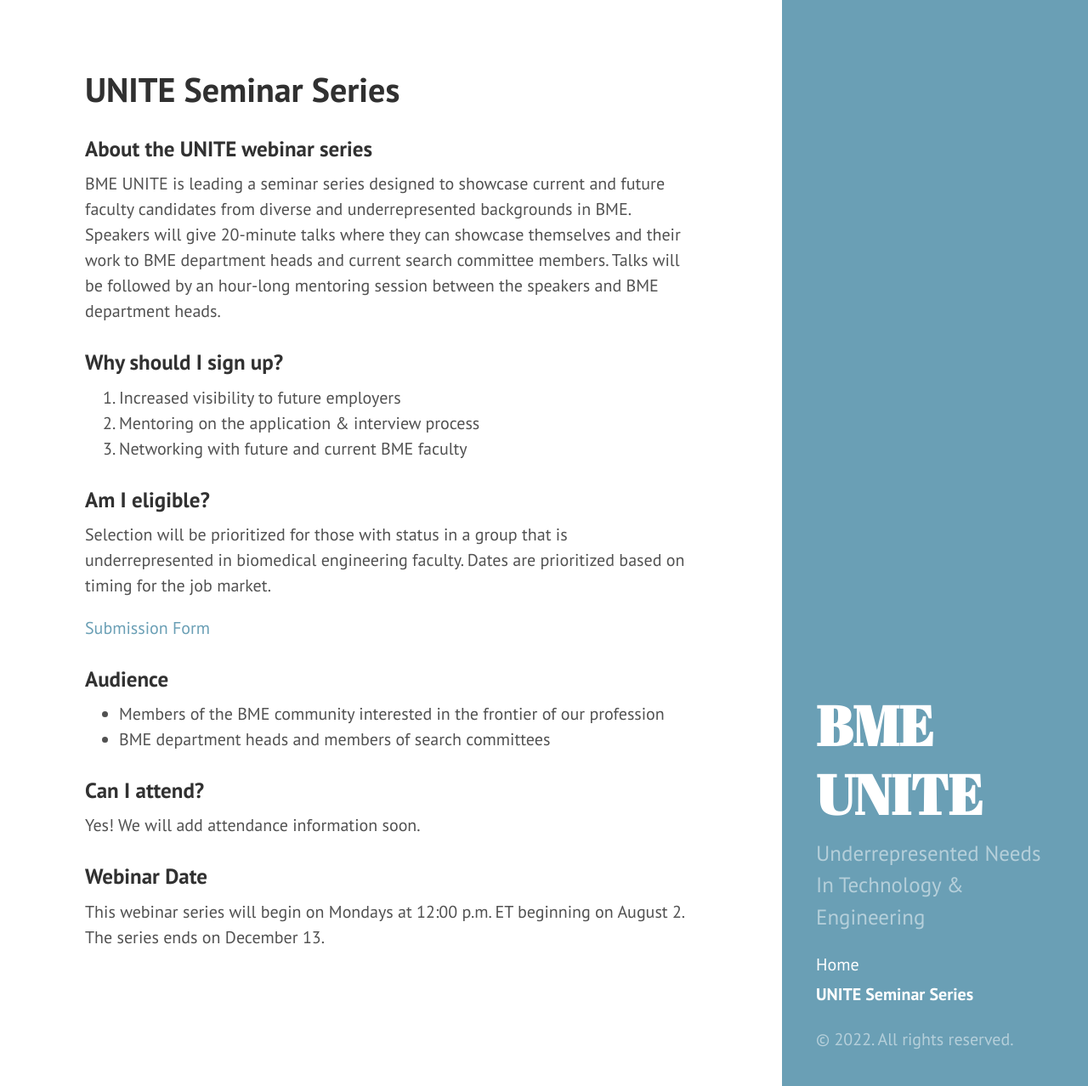
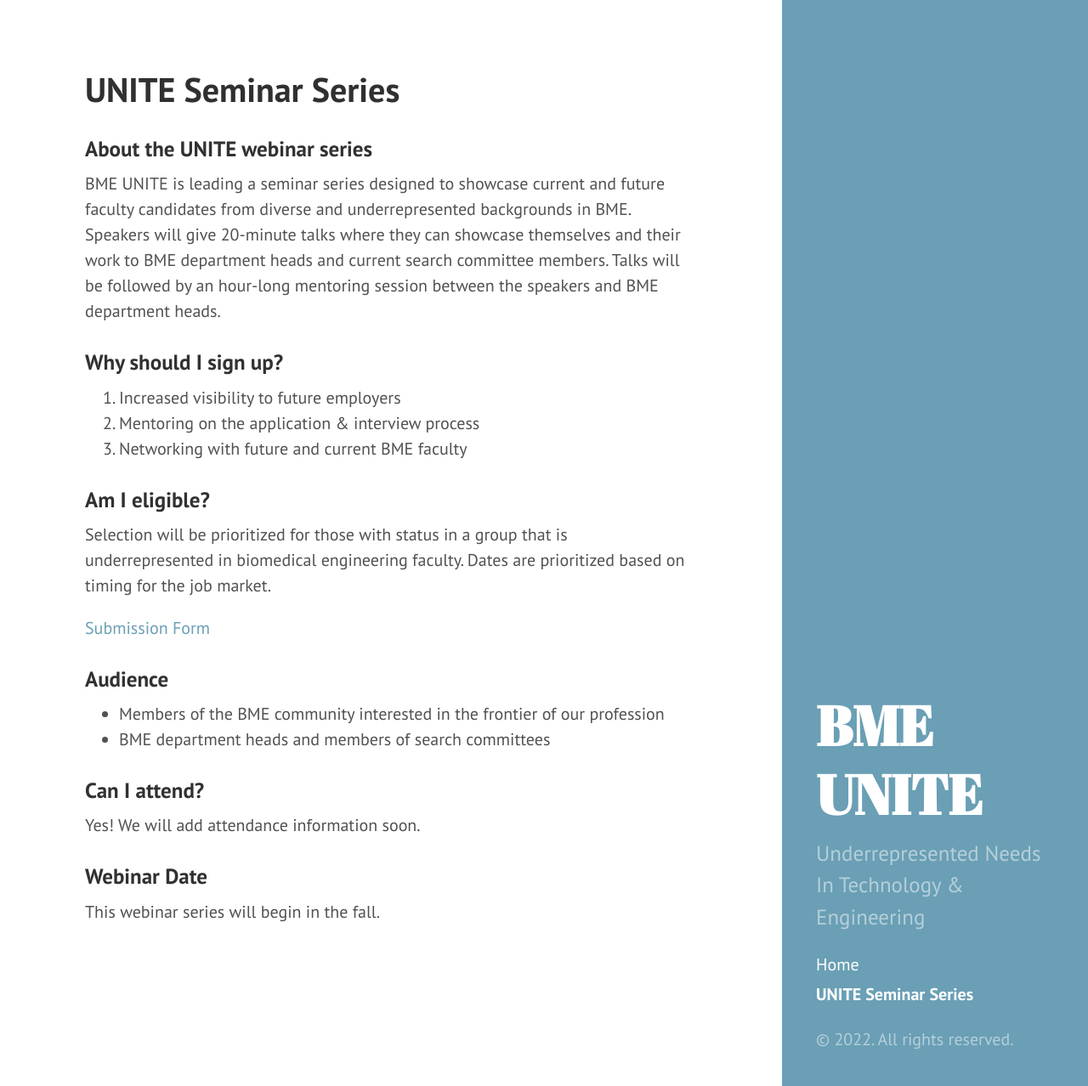
Before and after one commit to BME-UNITE/bmeunite, a Jekyll site: the page built from seminars.md, in a window 1280 px wide and 1278 px high. Shown: the whole window at 85% size. Built offline with Jekyll 4.4.1, drawn with Linux system fonts in a browser that asks for light colours; Markdown is read by kramdown in place of the engine named in the settings.

Commit message:
Update seminars.md

```diff
--- a/seminars.md
+++ b/seminars.md
@@ -30,4 +30,4 @@ Yes! We will add attendance information soon.
 
 ### Webinar Date
 
-This webinar series will begin on Mondays at 12:00 p.m. ET beginning on August 2. The series ends on December 13.
+This webinar series will begin in the fall.
```
